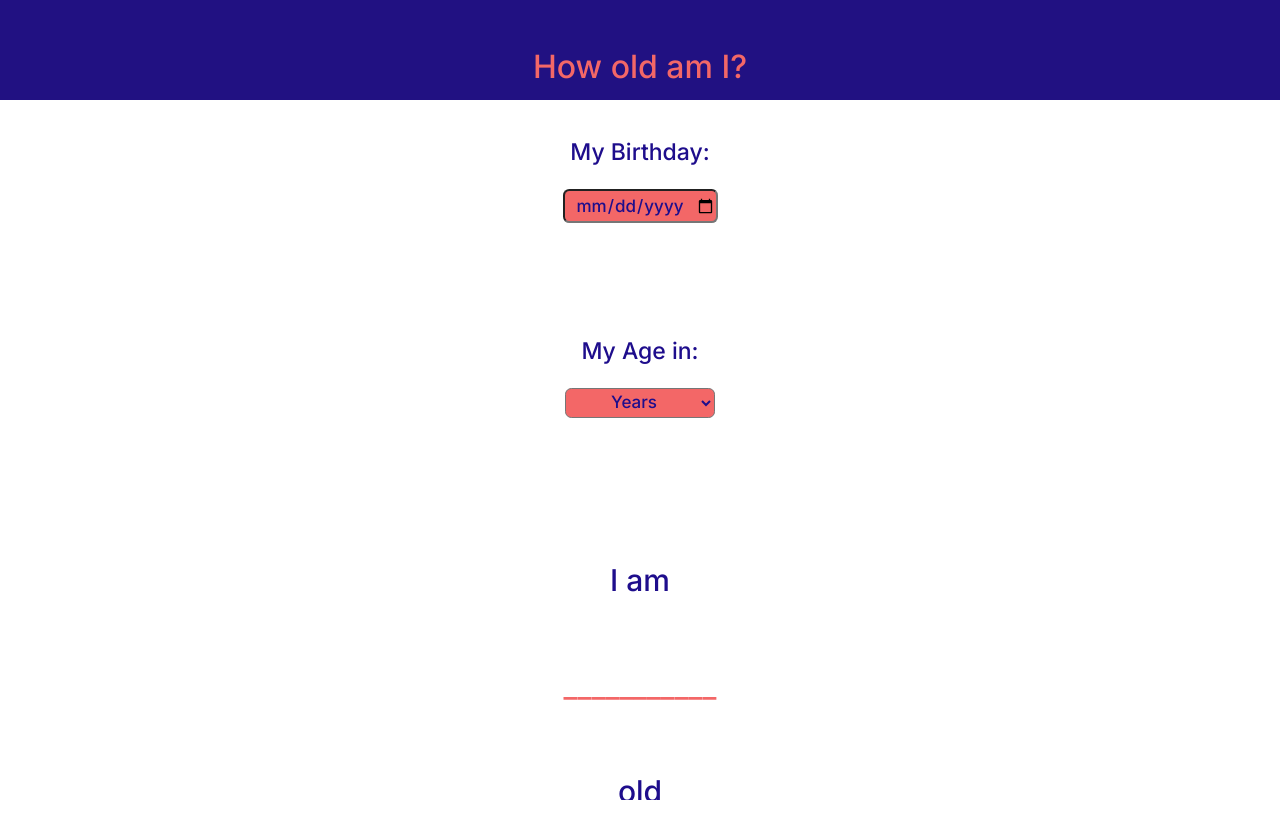
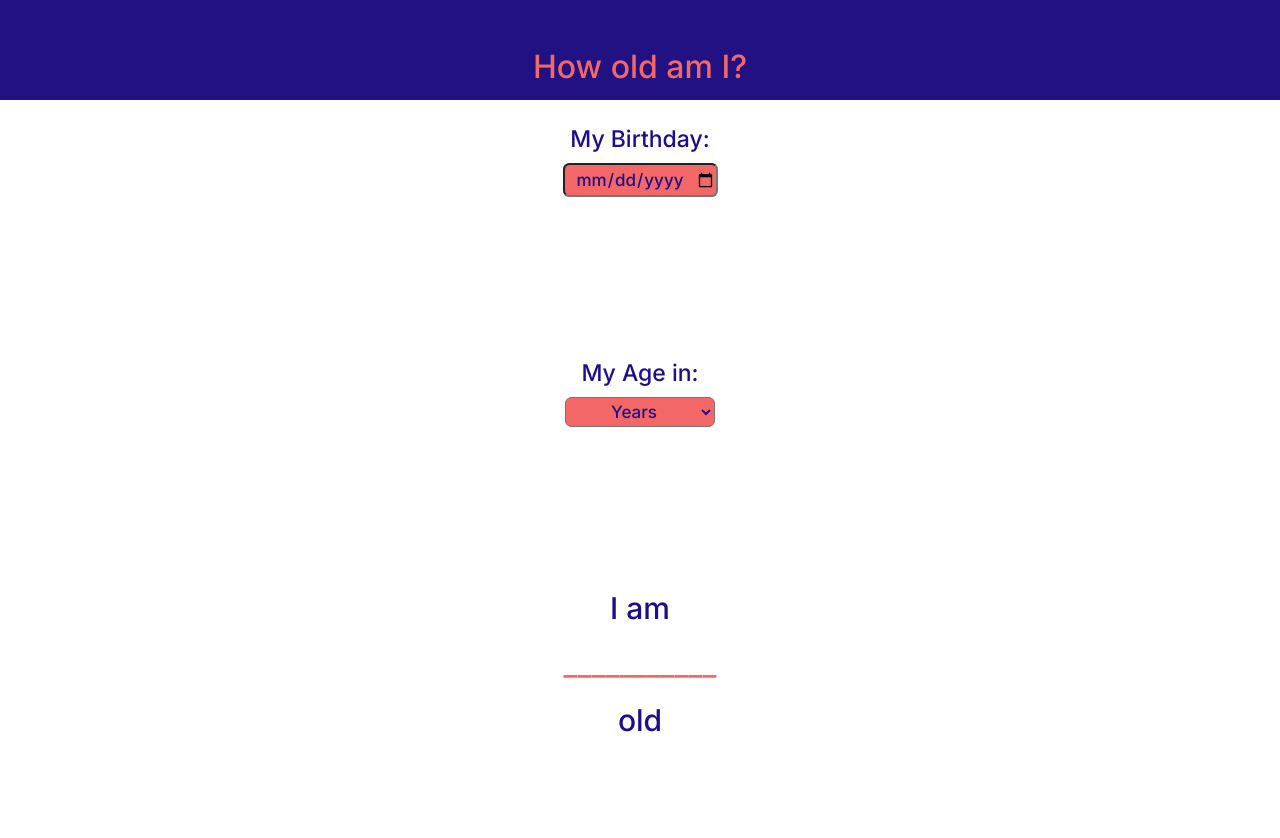
Before and after one commit to annikabn/hoai, a React (Vite) app: page / in a window 1280 px wide. Shown: the top 838 px of the page. Before the commit the page ends 800 px from the top, so only its background shows below. Built offline with nearby package versions, Linux system fonts and the light colour scheme.

Commit message:
relative flex changes

```diff
--- a/src/App.jsx
+++ b/src/App.jsx
@@ -29,7 +29,7 @@ function App() {
             <option value="seconds">Seconds</option>
           </select>
         </div>
-        <div className="children">
+        <div className="children" id="last">
           <h3 className="results" id="im">
             I am
           </h3>
--- a/src/index.css
+++ b/src/index.css
@@ -2,13 +2,13 @@
   font-family: Inter;
   font-weight: 500;
   text-align: center;
-  overflow: scroll;
 }
 
 header {
   height: 100px;
   background-color: #211182;
   position: relative;
+  flex-grow: -1;
 }
 
 h1 {
@@ -23,23 +23,24 @@ h1 {
   font-size: 17px;
   height: 30px;
   width: 150px;
+  display: block;
+  margin-right: auto;
+  margin-left: auto;
 }
 .age {
   font-size: 23px;
   color: #1e0d8c;
-  padding-top: 30px;
+  padding-top: auto;
+  margin: 10px;
 }
 .results {
   font-size: 30px;
-  padding-top: 15px;
+  margin-top: 10px;
   color: #1e0d8c;
+  margin-bottom: 10px;
 }
 h2 {
   color: #f36767 !important;
-}
-
-select {
-  margin-bottom: 3%;
 }
 
 body {
@@ -54,12 +55,13 @@ body {
   display: flex;
   flex-direction: column;
   min-height: 100%;
+  overflow: hidden;
 }
 
 .children {
   display: flex;
   flex-direction: column;
-  flex-grow: 1;
+  flex-grow: 0.5;
 }
 
 html,
@@ -80,13 +82,9 @@ html,
   min-height: 100vh;
 }
 
-.selectors {
-  display: block;
-  margin-right: auto;
-  margin-left: auto;
+#last {
+  flex-grow: 0.5;
+  overflow: hidden;
+  min-width: 10px;
+  min-height: 5px;
 }
-
-#last {
-  flex-grow: 1;
-  overflow: scroll;
-}
```
